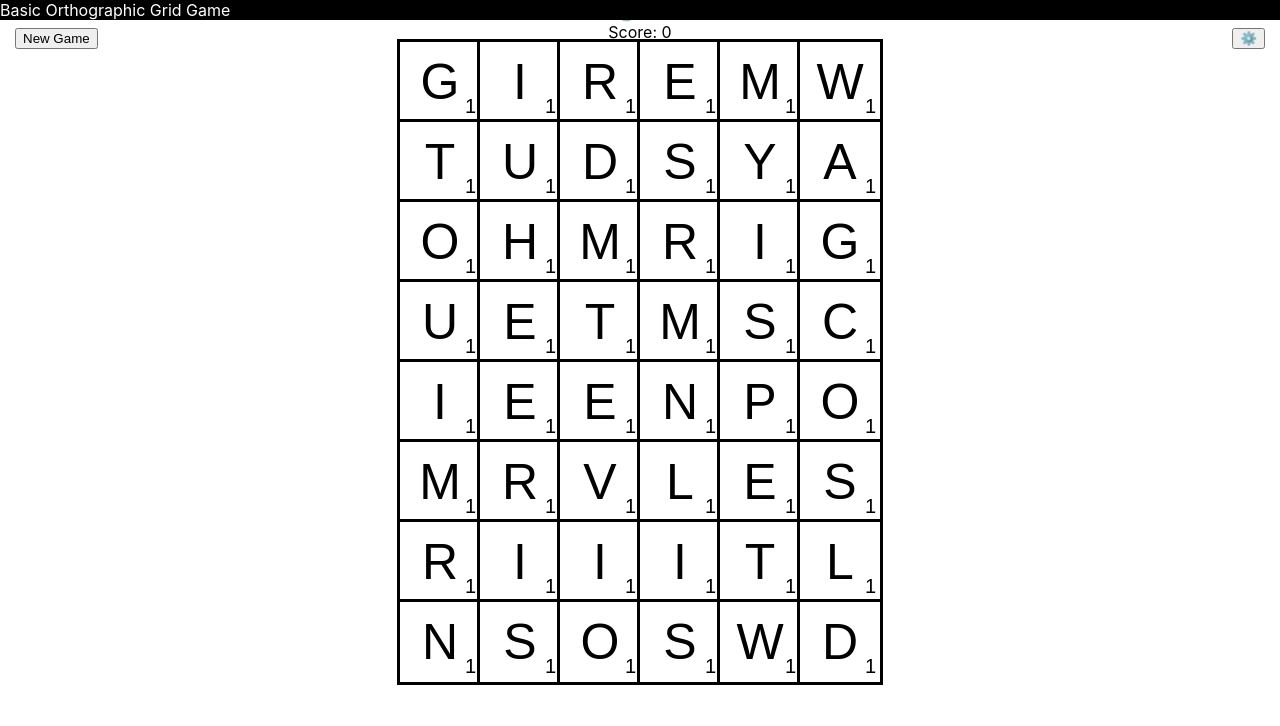
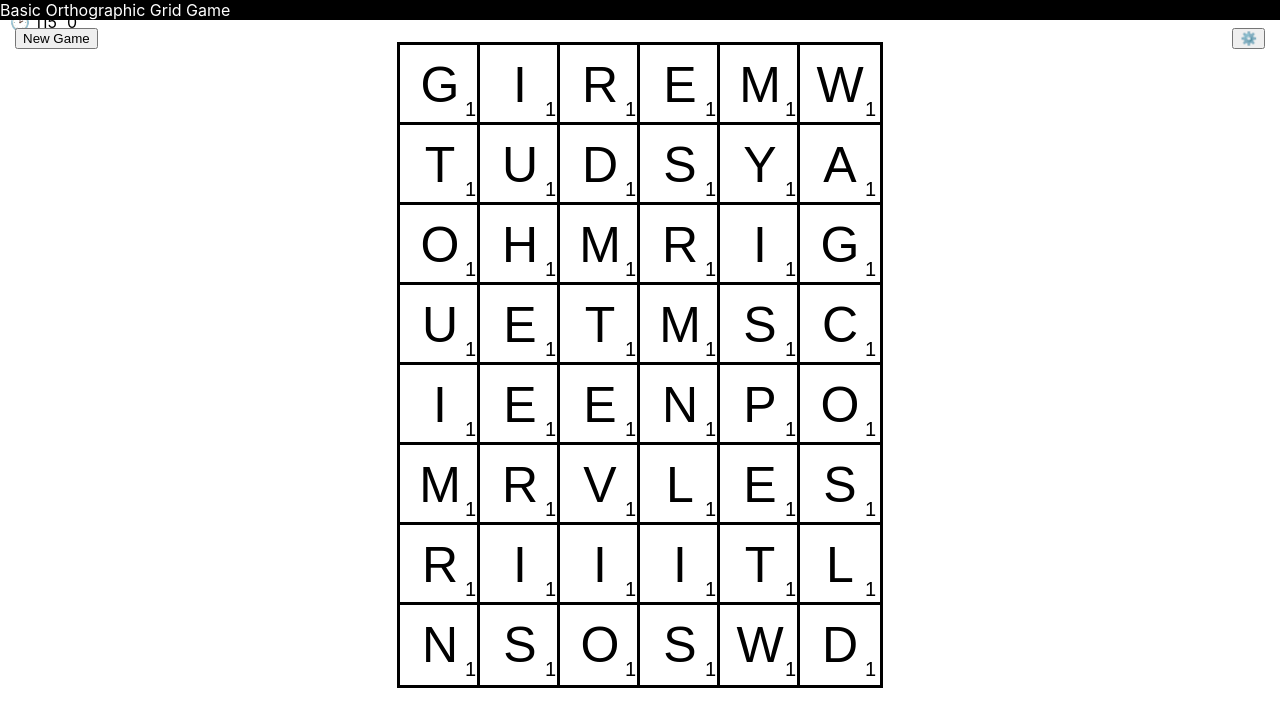
Before and after one commit to a-lexwein/word-grid-react, a React (Vite) app: page / in a window 1280 px wide. Shown: the top 726 px of the page. Built offline with nearby package versions, Linux system fonts and the light colour scheme.

Commit message:
Scoreboard component

```diff
--- a/package.json
+++ b/package.json
@@ -9,8 +9,8 @@
     "react": "^18.2.0",
     "react-dom": "^18.2.0",
     "react-router-dom": "^6.23.0",
-    "web-vitals": "^3.1.0",
-    "seedrandom":"^3.0.5"
+    "seedrandom": "^3.0.5",
+    "web-vitals": "^3.1.0"
   },
   "overrides": {
     "@svgr/webpack": "^8.0.1",
--- a/src/App.css
+++ b/src/App.css
@@ -1,5 +1,6 @@
 .App {
   display: flex;
+  flex-direction: column;
   justify-content: center;
   align-items: center;
   height: 100vh;
@@ -133,3 +134,40 @@
   text-decoration: none;
   cursor: pointer;
 }
+
+.scoreboard {
+  display: flex;
+  align-items: center;
+  width: 100%;
+  height: 100px; /* Adjust height as needed */
+  padding: 10px; /* Adjust padding as needed */
+  box-sizing: border-box;
+}
+
+.scoreboard > div {
+  margin-right: 10px; /* Spacing between timer and score */
+}
+
+.scoreboard > div:first-child {
+  flex-shrink: 0;
+}
+
+.scoreboard > div:nth-child(2) {
+  flex-shrink: 0;
+}
+
+.scoreboard > .history {
+  flex-grow: 1;
+  padding: 3px;
+  overflow-x: auto;
+  white-space: nowrap;
+}
+
+.history span {
+  margin-right: 4px; /* Adjust the value as needed */
+}
+
+.scoreboard button {
+  margin-left: auto;
+  flex-shrink: 0;
+}
--- a/src/App.jsx
+++ b/src/App.jsx
@@ -5,11 +5,12 @@ import { useNavigate } from 'react-router-dom';
 import './App.css';
 
 import Grid from './components/Grid';
+import Scoreboard from './components/Scoreboard';
 import Options from './components/Options';
-import History from './components/History';
 import names from '../data/freqs-name.json';
 import wordInList from '../helpers/wordInList';
 import score from '../helpers/score';
+
 
 
 
@@ -104,9 +105,11 @@ function Main() {
       <div id="title">Basic Orthographic Grid Game</div>
       <button id="newgame-button" onClick={handleNewGame}>	New Game</button>
       <button id="options-button" onClick={() => setModalOpen(true)}>	&#x2699;&#xFE0F;</button>
+      <Scoreboard
+        timer={timer}
+        history={history}
+      />
       <div className="grid-container">
-        <div>&#x1F551; {timer}</div>
-        <History history={history}></History>
         <Grid
           options={options}
           currentGuess={currentGuess}
--- a/src/components/History.jsx
+++ b/src/components/History.jsx
@@ -1,17 +1,21 @@
 export default function History({ history }) {
   const colorRight = 'green';
   const colorWrong = 'red';
-    const currentScore = history.map(x=>x.score).reduce((x,y)=>x+y,0);
-    return <div> Score: {currentScore}
-        <div>
+  // Create a copy of the history array and reverse it
+  const reversedHistory = [...history].reverse();
+
+  return (
+    <div className="history">
     {
-        history.map((x, i, data) => (
+      reversedHistory.map((x, i) => (
         <span
           key={i}
           style={{ color: x.valid ? colorRight : colorWrong }}
-        >{x.word} {x.score} </span>
+        >
+          {x.word} {x.score}
+        </span>
       ))
     }
     </div>
-    </div>
+  )
 }
--- /dev/null
+++ b/src/components/Scoreboard.jsx
@@ -0,0 +1,14 @@
+import History from '../components/History';
+
+export default function Scoreboard({ timer, history }) {
+    const currentScore = history.map(x=>x.score).reduce((x,y)=>x+y,0);
+
+    return (
+        <div className="scoreboard">
+            <div>&#128337; {timer}</div>
+            <div> {currentScore}</div>
+            <History history={history}></History>
+            {/* <button>&#128214;</button> */}
+        </div>
+      );
+}
```
Also changed, not shown: 1 other file (tests, documents, lock files or other folders). Lines whose indentation alone changed are shown as unchanged.
